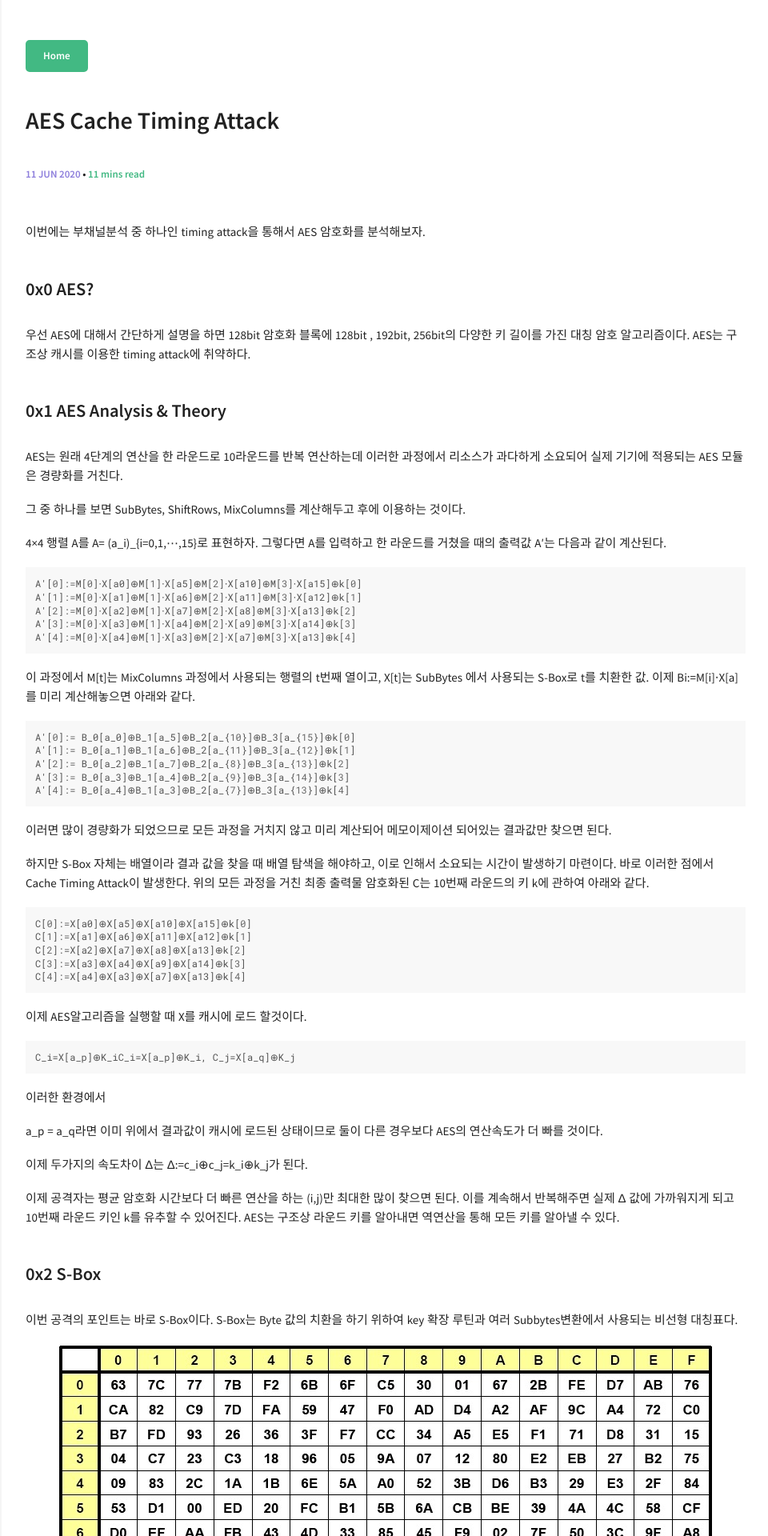
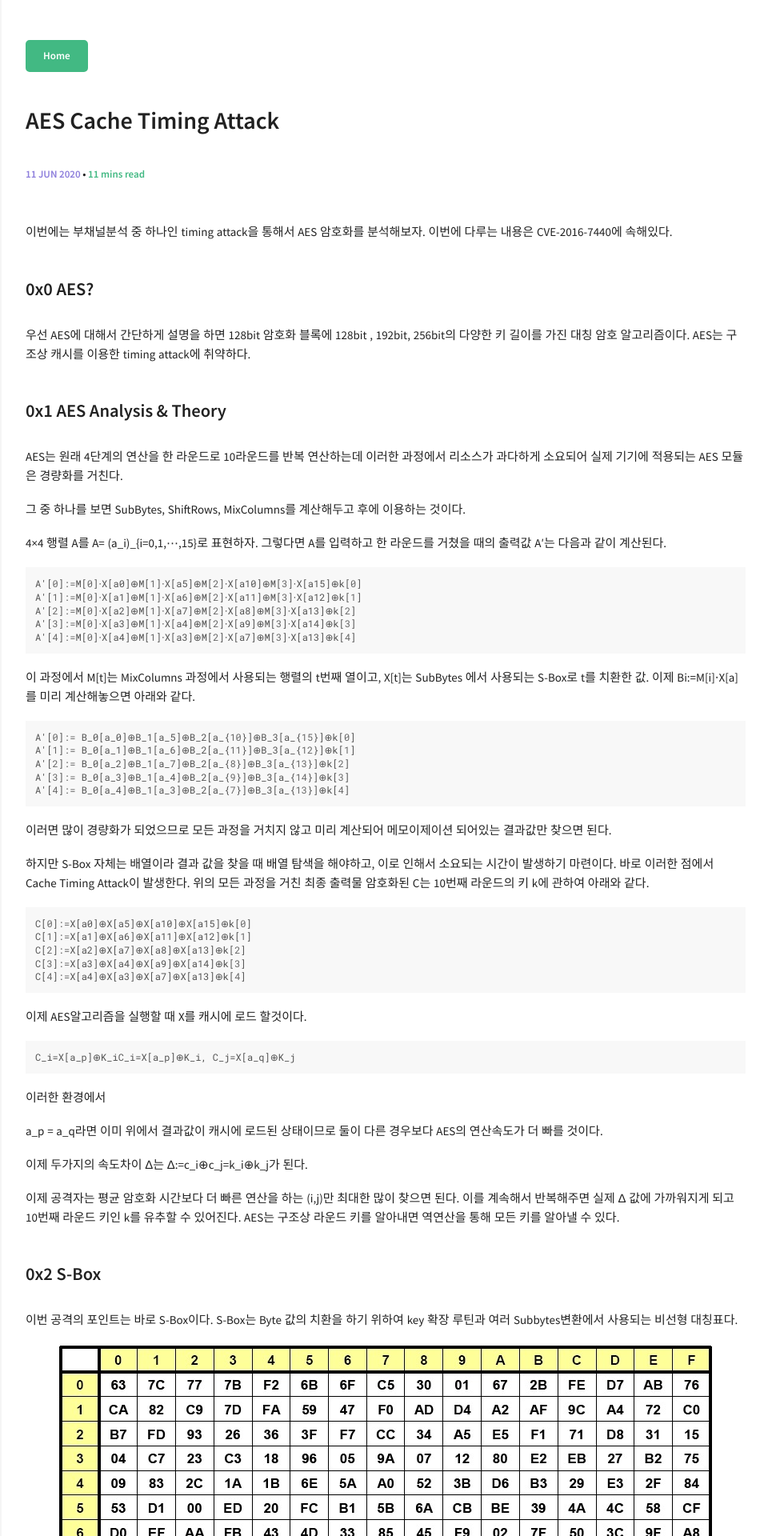
Before and after one commit to kangsecu/kangsecu.github.io, a Jekyll site: the page built from _posts/2020-06-11-AES-Cache-Timing-Attack.md, in a window 1280 px wide. Shown: the top 1920 px of the page at 80% size, without its empty margins (318-1278 px from the left). Built offline with Jekyll 4.4.1, drawn with Linux system fonts in a browser that asks for light colours.

Commit message:
Update 2020-06-11-AES-Cache-Timing-Attack.md

```diff
--- a/_posts/2020-06-11-AES-Cache-Timing-Attack.md
+++ b/_posts/2020-06-11-AES-Cache-Timing-Attack.md
@@ -6,7 +6,7 @@ categories: [crypto]
 comments: true
 ---
 
-이번에는 부채널분석 중 하나인 timing attack을 통해서 AES 암호화를 분석해보자.
+이번에는 부채널분석 중 하나인 timing attack을 통해서 AES 암호화를 분석해보자. 이번에 다루는 내용은 CVE-2016-7440에 속해있다.
 
 ### 0x0 AES?
 
```
